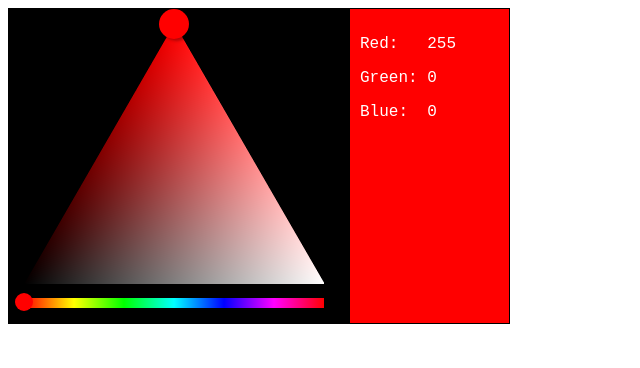
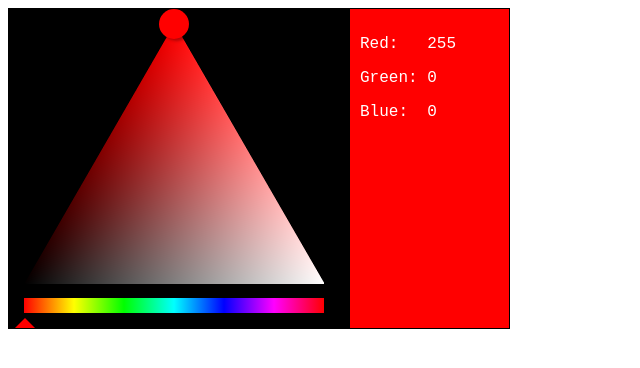
Before and after one commit to gbphelps/visualHTMLcoder, a website built with webpack: page slider/slider.html in a window 1280 px wide. Shown: the whole page, without its empty margins (0-640 px from the left). Built offline with nearby package versions, Linux system fonts and the light colour scheme.

Commit message:
styling changes

```diff
--- a/slider/slider.css
+++ b/slider/slider.css
@@ -1,7 +1,7 @@
 #slider{
   margin-top:10px;
   background: linear-gradient(to right,#F00,#FF0,#0F0,#0FF,#00F,#F0F,#F00);
-  height: 10px;
+  height: 15px;
   width: 300px;
   box-sizing: border-box;
 }
@@ -10,9 +10,6 @@
   position:absolute;
   height: 18px;
   width: 18px;
-  border-radius: 9px;
-  top: -5px;
-  background: white;
   box-sizing: border-box;
   /* border: 1px solid white; */
 
@@ -23,6 +20,14 @@
   width: 30px;
   border-radius: 15px;
   box-shadow: 3px 2px 3px rgba(0,0,0,.3);
+}
+
+#dragger{
+  bottom: -15px;
+  height:0;
+  width:0;
+  border: 10px solid;
+  border-color: transparent;
 }
 
 #picker{
--- a/slider/slider.js
+++ b/slider/slider.js
@@ -29,8 +29,6 @@ const format = color => `rgba(${color[0]},${color[1]},${color[2]},${color[3]})`;
 const updateCanvas = () => {
   const canvas = document.getElementById('canvas');
   const ctx = canvas.getContext('2d');
-
-  document.getElementById('dragger').style.background = format(canvas.color);
 
   const buffer = ctx.createImageData(canvas.width, canvas.height);
 
@@ -97,7 +95,7 @@ const updateCanvas = () => {
 };
 
 const updateDragger = () => {
-  dragger.style.background = format(document.getElementById('dragger2').color);
+  dragger.style.borderBottomColor = format(document.getElementById('dragger2').color);
 }
 
 const updateDragger2 = () => {
@@ -213,15 +211,6 @@ document.addEventListener('DOMContentLoaded',()=>{
       position: 'relative'
     });
 
-  const dragger =
-    create('DIV', slider, {
-      id: 'dragger',
-      status: 0,
-    },{
-      left: -9 + 'px',
-      position: 'absolute',
-    });
-
   const dragger2 =
     create('DIV', picker, {
       id: 'dragger2',
@@ -232,6 +221,16 @@ document.addEventListener('DOMContentLoaded',()=>{
       left: canvas.width/2 - 15 + 'px',
       top: -15 + 'px'
     });
+
+    const dragger =
+      create('DIV', slider, {
+        id: 'dragger',
+        status: 0,
+      },{
+        left: -9 + 'px',
+        position: 'absolute',
+        'border-bottom-color': format(canvas.color),
+      });
 
   const swatch =
     create('DIV', container, {
@@ -350,8 +349,7 @@ document.addEventListener('DOMContentLoaded',()=>{
       }
       dragger.style.left = dragger.status - 9 + 'px'; //TODO 1/2 dragger height
 
-      const colorArr = calcColor(dragger.status);
-      canvas.color = colorArr;
+      canvas.color = calcColor(dragger.status);
 
       updateCanvas();
       updateDragger2();
```
